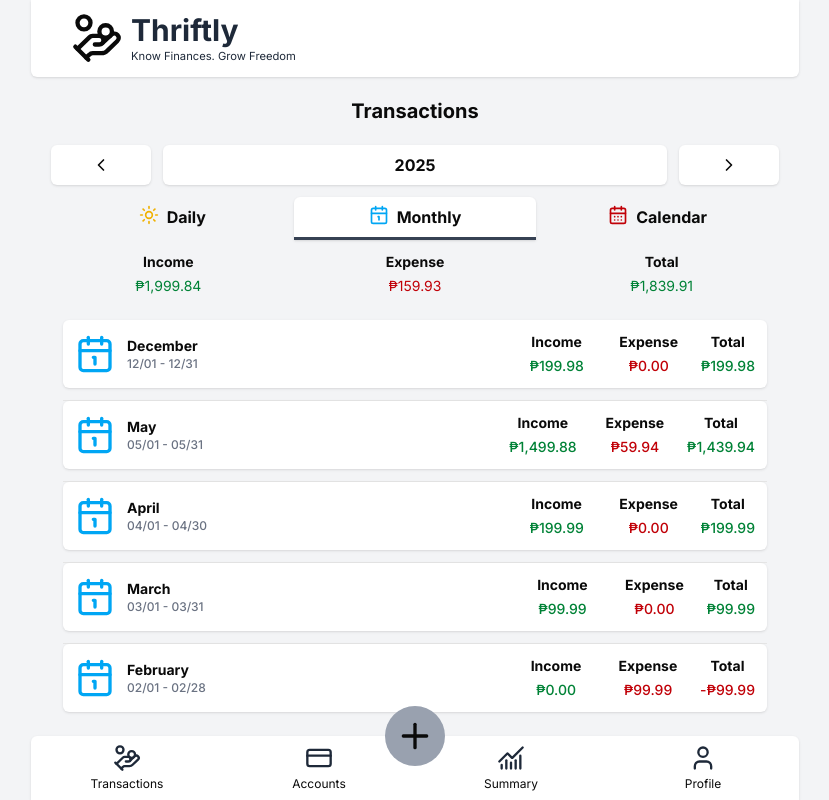
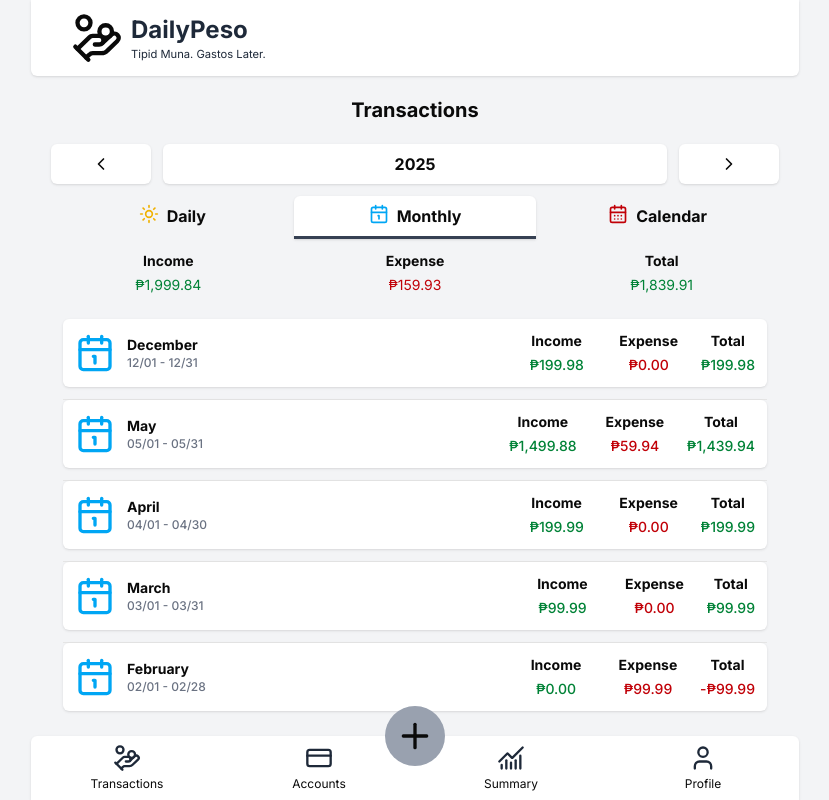
Before and after one commit to bryanpascuadizon/port-dailypeso-expense-tracker, a Next.js app: page /transactions/monthly in a window 1280 px wide. Shown: the whole page, without its empty margins (225-1054 px from the left). Built offline with nearby package versions, Linux system fonts and the light colour scheme.

Commit message:
minor ui improvements

```diff
--- a/assets/styles/global.css
+++ b/assets/styles/global.css
@@ -37,7 +37,7 @@
   }
 
   .header-title {
-    @apply text-gray-800 text-xl md:text-3xl font-bold;
+    @apply text-gray-800 text-xl md:text-2xl font-bold;
   }
 
   .header-slogan {
--- a/components/shared/Header.tsx
+++ b/components/shared/Header.tsx
@@ -1,3 +1,4 @@
+import { APP_DESCRIPTION, APP_NAME } from "@/lib/constants";
 import { HandCoins } from "lucide-react";
 import Link from "next/link";
 
@@ -11,8 +12,8 @@ const Header = () => {
           </div>
           <div>
             <Link href="/">
-              <p className="header-title">Thriftly</p>
-              <p className="header-slogan">Know Finances. Grow Freedom</p>
+              <p className="header-title">{APP_NAME}</p>
+              <p className="header-slogan">{APP_DESCRIPTION}</p>
             </Link>
           </div>
         </div>
--- a/lib/constants/index.ts
+++ b/lib/constants/index.ts
@@ -1,4 +1,4 @@
-export const APP_NAME = process.env.NEXT_PUBLIC_APP_NAME || "Thriftly";
+export const APP_NAME = process.env.NEXT_PUBLIC_APP_NAME || "DailyPeso";
 
 export const APP_DESCRIPTION =
-  process.env.NEXT_PUBLIC_APP_DESCRIPTION || "Know Finances. Grow Freedom";
+  process.env.NEXT_PUBLIC_APP_DESCRIPTION || "Tipid Muna. Gastos Later.";
```
